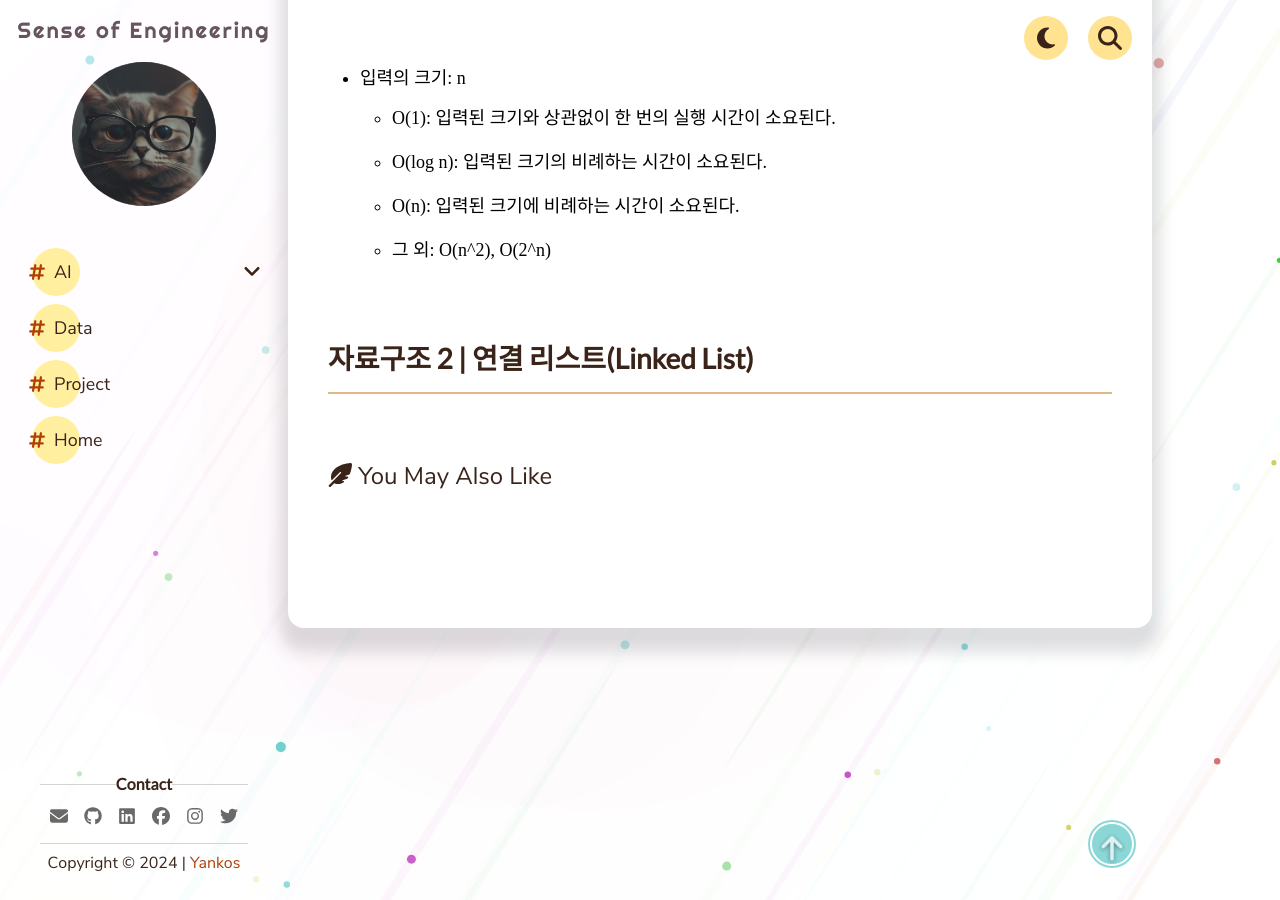
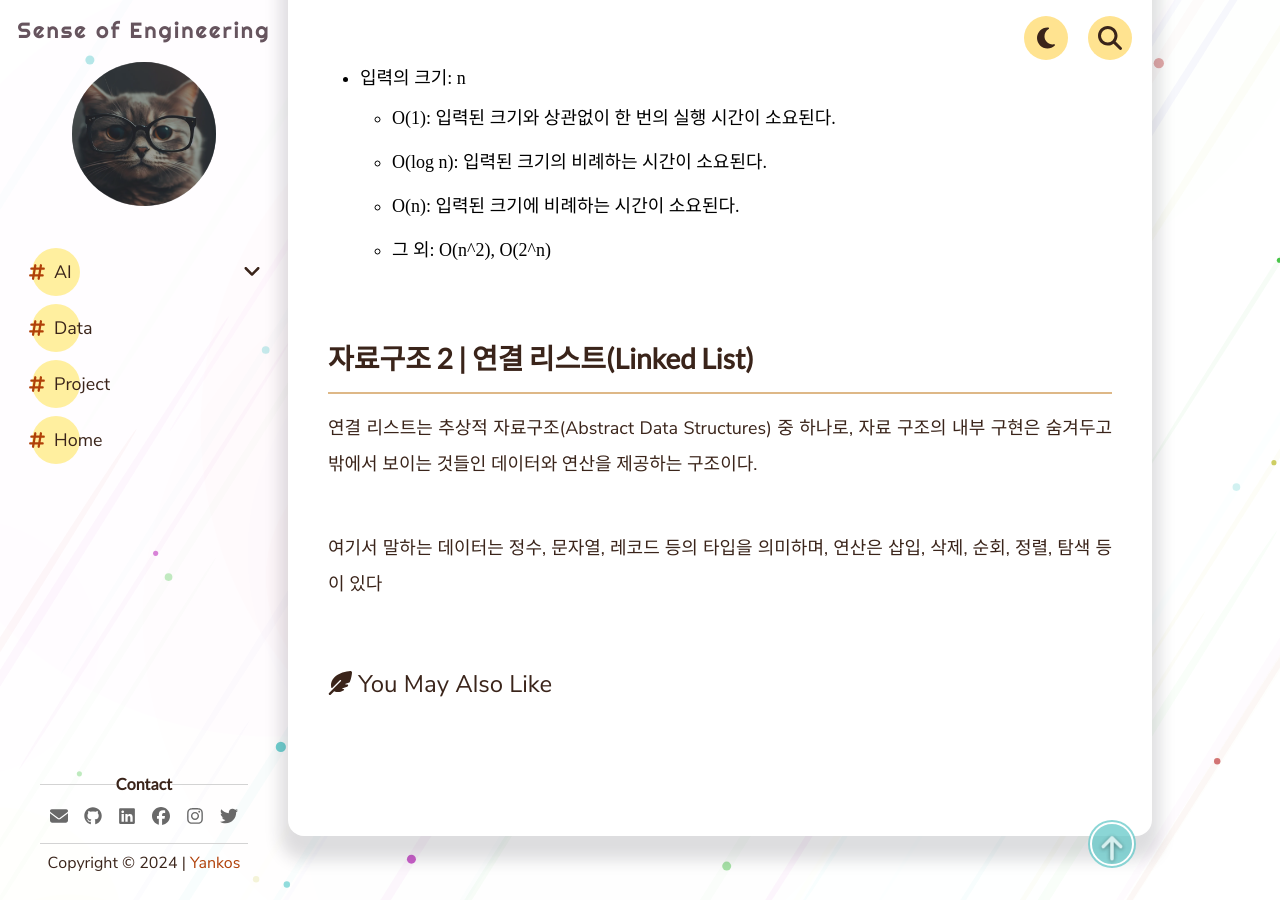
Before and after one commit to jjunier/jjunier.github.io, a Jekyll site: the page built from _pages/Data/DevCourse/post-01.md, in a window 1280 px wide and 900 px high, scrolled down 7392 px. Built offline with Jekyll 4.4.1, drawn with Linux system fonts in a browser that asks for light colours; comment, search, counter and statistics services are not loaded.

Commit message:
docs: update WIL01(title: Data Structure & Algorithms) pages

```diff
--- a/_pages/Data/DevCourse/post-01.md
+++ b/_pages/Data/DevCourse/post-01.md
@@ -160,3 +160,6 @@ def iterative_sum(n):
 
 ## 자료구조 2 | 연결 리스트(Linked List)
 ---
+연결 리스트는 추상적 자료구조(Abstract Data Structures) 중 하나로, 자료 구조의 내부 구현은 숨겨두고 밖에서 보이는 것들인 데이터와 연산을 제공하는 구조이다.
+
+여기서 말하는 데이터는 정수, 문자열, 레코드 등의 타입을 의미하며, 연산은 삽입, 삭제, 순회, 정렬, 탐색 등이 있다
```
